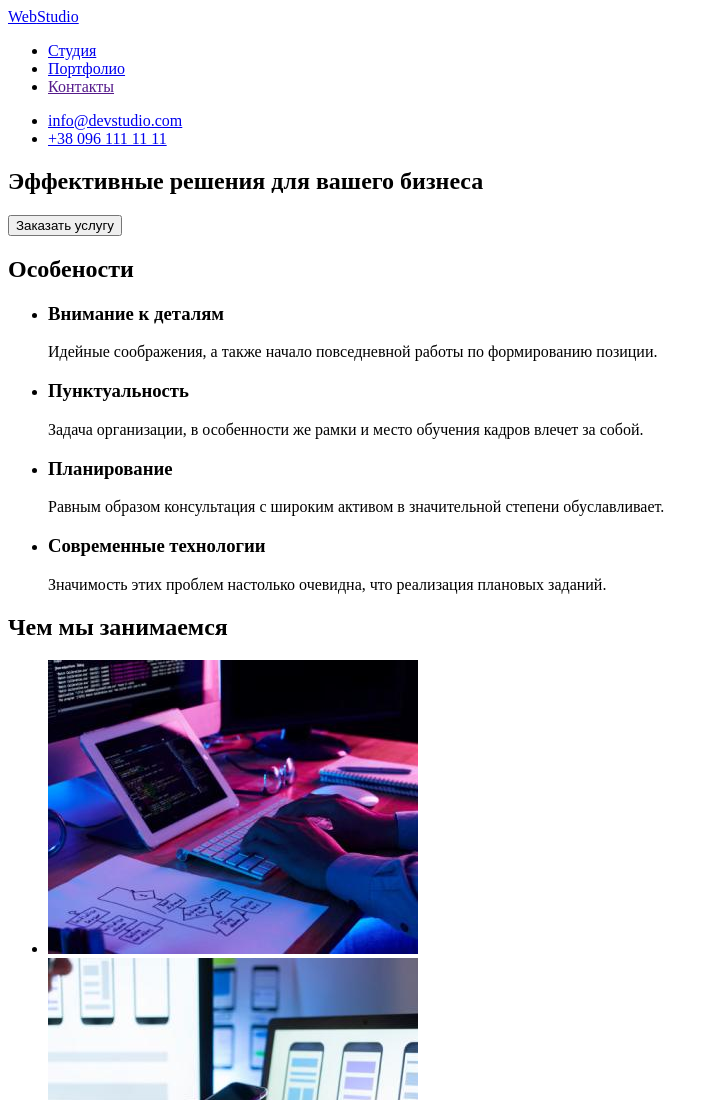
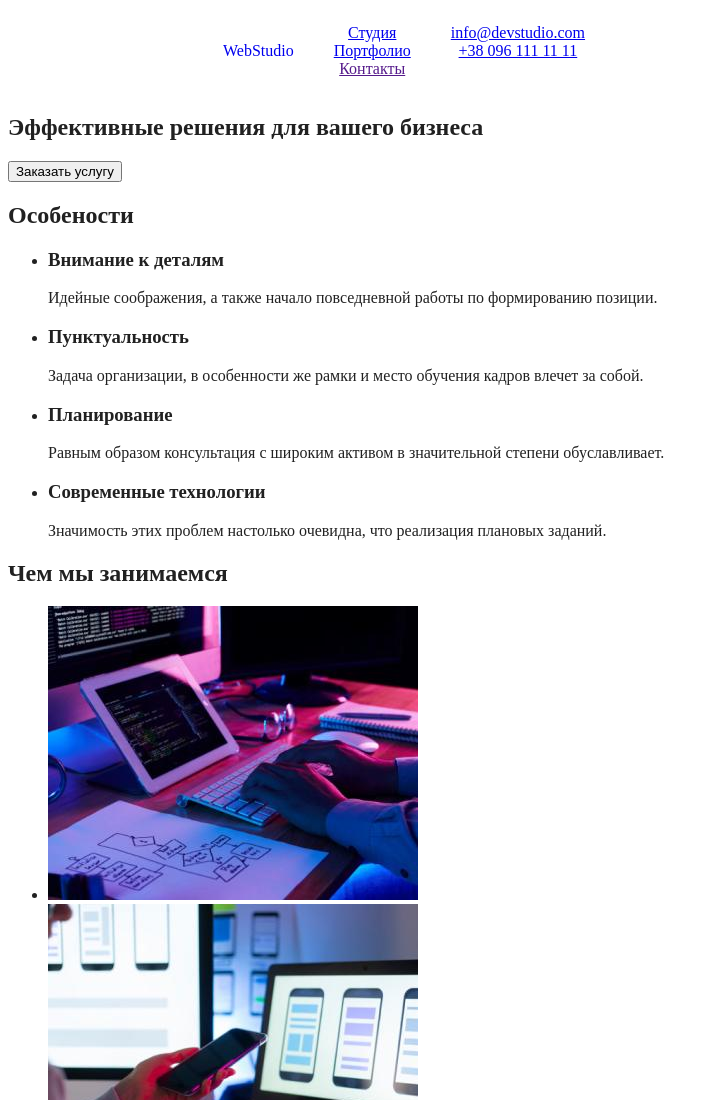
Before and after one commit to BohdanAntoshkiv/goit-markup-hw-02-trening, a plain HTML site: page index.html in a window 1280 px wide. Shown: the top 1100 px of the page, without its empty margins (0-719 px from the left). Drawn offline with Linux system fonts and the light colour scheme.

Commit message:
почав стилізацію

```diff
--- a/css/styles.css
+++ b/css/styles.css
@@ -0,0 +1,59 @@
+
+/* колір основного  тексту */
+color: #212121
+
+/* колір вторинного тексту */
+color: #757575;
+
+/* синій колір */
+color: #2196F3;
+
+/* Фон секції hero */
+color: #2F303A;
+
+/* Фон секції Команда */
+background: #F5F4FA;
+
+/* Колір телефону та пошти у футері */
+color: rgba(255, 255, 255, 0.6);
+
+/* Колір тексту всередині кнопки */
+color: #FFFFFF;
+
+
+:root {
+--
+
+}
+
+/* LIST  */
+
+.list{
+    list-style: none;
+
+}
+
+body{
+    background: #FFFFFF;
+    color: #212121
+}
+
+/* header */
+
+.header{
+    display: flex;
+    text-align: center;
+}
+.header-nav{
+    display: flex;
+    flex-direction: row;
+    text-align: center;
+    align-items: center;
+}
+
+.header-logo{
+    text-decoration: none;
+    margin-left: 215px;
+}
+
+.he
--- a/index.html
+++ b/index.html
@@ -12,7 +12,7 @@
     <header class="header">
             <nav class="header-nav">
                 <a href="index.html" class="header-logo"> <span class="header-logo-web">Web</span>Studio</a>
-                <ul class="header-nav-link">
+                <ul class="header-nav-link list">
                     <li class="link_nav">
                         <a href="index.html" class="header-link">Студия</a>
                     </li>
@@ -27,8 +27,8 @@
 
             </nav>
 
-            <ul class="header-contacts">
-                <li>  <a href="mailto:info@devstudio.com" class="header-link-contact">info@devstudio.com</a></li>
+            <ul class="header-contacts list">
+                <li>  <a href="mailto:info@devstudio.com" class="header-link-contact ">info@devstudio.com</a></li>
                 <li> <a href="tel:+380961111111" class="header-link-contact">+38 096 111 11 11</a> </li>
             </ul>
 
```
